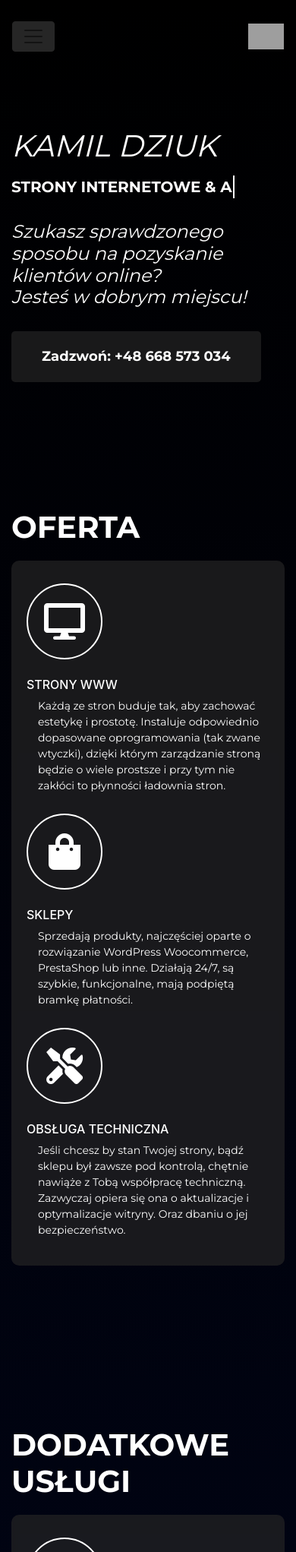
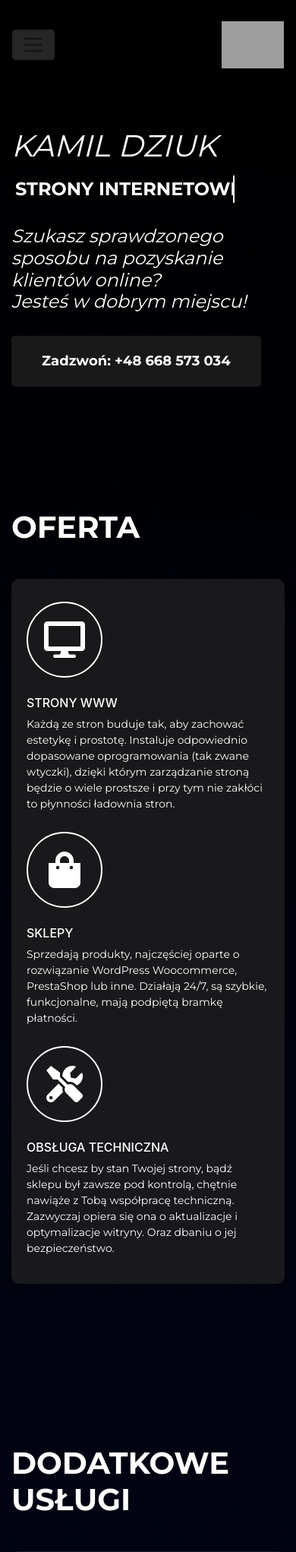
Before and after one commit to KamilDziuk/kamildziuk.github.io, a PHP site: page / in a window 390 px wide. Shown: the top 2043 px of the page at 76% size. Run offline with PHP 8.4, Linux system fonts and the light colour scheme; some libraries are stand-ins or nearby versions; grey boxes are pictures that could not be loaded.

Commit message:
Code optimization in CSS, JS and HTML. Improved text margins.

```diff
--- a/style.css
+++ b/style.css
@@ -1,30 +1,39 @@
+@import url('https://fonts.googleapis.com/css?family=Montserrat:400,700');
 
-@import url('https://fonts.googleapis.com/css?family=Montserrat:400,700');
 html,
 body,
+.navbar-brand {
+    color: #fff;
+    background: linear-gradient(to bottom, #000000, #010933, #021267);
+}
 
-.navbar-brand{
-    color:  #fff;
-    background: linear-gradient(to bottom,#000000, #010933, #021267);
+#cover {
+    height: 800px;
+    color: #fff;
 }
-#cover{
-	height: 800px;
+
+.logo-head {
+    width: 15%;
 }
-.logo-head
-{
-    width: 13%;
+
+.col-sm-12 {
+    top: 120px;
 }
-.col-sm-12
-{
-top:120px;
-}
+
 .col-md-3 {
     width: 100%;
 }
+
 @keyframes typing {
-    from { width: 0%; }
-    to { width: 100%; }
+    from {
+        width: 0%;
     }
+
+    to {
+        width: 100%;
+    }
+}
+
 .typewriter {
     overflow: hidden;
     border-right: .1em solid rgb(255, 255, 255);
@@ -36,77 +45,97 @@
     font-family: 'Montserrat', sans-serif;
     font-weight: 700;
     font-size: 55px;
-      color: #fff ;
+    color: #fff;
     margin-bottom: 30px;
 }
+
 @keyframes blink-caret {
-    from, to { border-color: transparent; }
-    35% { border-color: rgb(255, 255, 255); }
+
+    from,
+    to {
+        border-color: transparent;
     }
-.fixed-top{
+
+    35% {
+        border-color: rgb(255, 255, 255);
+    }
+}
+
+.fixed-top {
     max-width: 1140px;
     margin: 20px auto;
     transition: 0.2 all linear;
 }
-h1{
-    margin-top: 15% ;
+
+h1 {
+    margin-top: 15%;
     font-family: 'Montserrat', serif;
     color: #fff;
     font-size: 40px;
     font-style: italic;
 
 }
-h2{
+
+h2 {
     font-family: 'Montserrat', sans-serif;
     font-weight: 700;
     font-size: 75px;
-    color: #fff ;
+    color: #fff;
 
 }
-h3{
+
+h3 {
     margin-bottom: 5%;
     text-align: left;
 }
-h4{
+
+h4 {
     font-family: 'Montserrat', serif;
     position: relative;
     color: #fff;
     font-style: italic;
     margin-bottom: 30px;
 }
-h6{
+
+h6 {
     text-align: left;
 }
+
 .btn-primary :active {
     border-style: none;
 }
-.btn-primary{
+
+.btn-primary {
     font-family: 'Montserrat', sans-serif;
-    background:#262626a9;
+    background: #262626a9;
     backdrop-filter: blur(4px);
     border-style: none;
     font-size: 18px;
     padding: 20px 40px;
     font-weight: 700;
 }
-.btn-primary:hover{
+
+.btn-primary:hover {
     backdrop-filter: blur(4px);
     color: #fff;
     background-color: #383838a9;
 }
-a.nav-link{
+
+a.nav-link {
     font-family: 'Montserrat', sans-serif;
     font-size: 14px;
     color: #fff;
     width: 120px;
     transition: color .5s ease;
-    -webkit-transition:  color .5s ease;
-    -moz-transition:  color .5s ease;
-    -o-transition:  color .5s ease;
+    -webkit-transition: color .5s ease;
+    -moz-transition: color .5s ease;
+    -o-transition: color .5s ease;
 }
+
 #services {
     padding: 70px 0px;
 }
+
 .services-top h3,
 .portfolio-top h3,
 .oceny-top h3,
@@ -117,6 +146,7 @@
     font-size: 40px;
     font-weight: 700;
 }
+
 .services-top p,
 .portfolio-top p,
 .aboutUs-top p,
@@ -127,6 +157,7 @@
     font-size: 16px;
     margin-bottom: 70px;
 }
+
 .item-circle {
     border: 2px solid #ffff;
     border-radius: 50%;
@@ -137,6 +168,7 @@
     justify-content: center;
     margin-top: 10px;
 }
+
 .services-content h4 {
     font-family: 'Montserrat', sans-serif;
     font-size: 18px;
@@ -144,6 +176,7 @@
     color: #ffffff;
     margin-top: 24px;
 }
+
 .services-content p,
 .aboutUs-content p {
     font-family: 'Montserrat', serif;
@@ -151,6 +184,7 @@
     font-size: 14px;
     text-align: left;
 }
+
 .services-content {
     border-radius: 10px;
     padding: 20px;
@@ -158,10 +192,12 @@
     backdrop-filter: blur(4px);
     display: inline-block;
 }
+
 .services-content:hover {
     background: #383838a9;
     backdrop-filter: blur(4px);
 }
+
 .black-block {
     flex: 0 0 auto;
     width: 100%;
@@ -176,10 +212,12 @@
     justify-content: center;
     align-items: center;
 }
+
 .text-container {
     font-family: 'Montserrat', serif;
     margin-bottom: 20px;
 }
+
 .text-container img {
     width: 70px;
     height: 70px;
@@ -187,12 +225,14 @@
     margin-right: 5px;
     margin-top: 10px;
 }
+
 .carousel {
     width: 100%;
     height: 500px;
     overflow: hidden;
     position: relative;
 }
+
 .slide-container {
     width: 100%;
     display: flex;
@@ -200,10 +240,16 @@
     left: 0;
     transition: left 1.5s;
 }
+
+.navbar-light .navbar-nav .nav-link {
+    color: rgb(255 255 255);
+}
+
 .slide {
     width: 100%;
     height: 100%;
 }
+
 .red {
     flex: 0 0 auto;
     width: 29%;
@@ -214,57 +260,66 @@
     margin-left: 10px;
 }
 
-#portfolio{
+#portfolio {
 
     padding: 120px 0;
 }
-.card{
+
+.card {
     border-style: none;
 }
-.card img{
+
+.card img {
     width: 100%;
     background-size: cover;
 }
-.portfolio-content .card-title{
+
+.portfolio-content .card-title {
     font-family: 'Montserrat', sans-serif;
     font-size: 18px;
     font-weight: 700;
 }
-.portfolio-content .card-subtitle{
+
+.portfolio-content .card-subtitle {
     font-family: 'Montserrat', serif;
     font-size: 14px;
     font-style: italic
 }
-.aboutUs-content img{
+
+.aboutUs-content img {
     width: 100%;
     background-size: cover;
-    border: 7px solid  #000000a9;
+    border: 7px solid #000000a9;
 }
 
-.aboutUs-content .row{
+.aboutUs-content .row {
     margin-bottom: 90px;
 }
-.aboutUs-content h4{
+
+.aboutUs-content h4 {
     font-family: 'Montserrat', sans-serif;
     font-size: 18px;
     font-weight: 700;
     color: #ffffff;
 }
-.aboutUs-content{
+
+.aboutUs-content {
     position: relative;
     text-align: center;
 }
-.aboutUs-content:before{
+
+.aboutUs-content:before {
     content: "";
     top: 0;
     bottom: 0;
     left: 50%;
     position: absolute;
     width: 4px;
-    background:  #000000a9;
+    background: #000000a9;
     margin-left: -2px;
 }
-.about-circle:before{
+
+.about-circle:before {
     top: 0;
     bottom: 0;
     position: absolute;
@@ -273,12 +328,13 @@
     height: 200px;
     background: #000000a9;
     border-radius: 50%;
-    border: 7px solid   #000000a9;
+    border: 7px solid #000000a9;
     left: 50%;
     margin-left: -100px;
 }
+
 .rounded-circle {
-    border-radius: 0%!important;
+    border-radius: 0% !important;
 }
 
 #socialIcons {
@@ -287,19 +343,21 @@
     margin: 0;
 }
 
-.social-icon{
+.social-icon {
 
     padding-left: 5px;
     padding-right: 5px;
 }
-.social-icon .fab{
+
+.social-icon .fab {
     border: 2px solid #262626;
     width: 30px;
     height: 30px;
     border-radius: 50%;
     line-height: 26px;
 }
-.team-content p{
+
+.team-content p {
     width: 85%;
     margin: 50px auto;
     font-family: 'Montserrat', serif;
@@ -309,46 +367,55 @@
 
 #footer {
     padding: 20px 0px;
-    background:#262626a9;
+    background: #262626a9;
     backdrop-filter: blur(4px);
     color: #fff;
 }
-#footer a{
+
+#footer a {
     color: #fff;
 }
+
 .footer-item :hover {
     text-decoration: none;
 }
+
 .logo {
     width: 45%;
     margin-bottom: 20px;
     margin-top: 20px;
 }
+
 #socialIcons {
     list-style-type: none;
     padding: 0;
     margin: 0;
 }
+
 #socialIcons li {
     display: inline-block;
     margin-right: 10px;
 }
+
 #socialIcons a {
     color: #ffff;
     font-size: 24px;
 }
-.company-social-icons{
+
+.company-social-icons {
     list-style-type: none;
     margin: 0;
     padding: 0;
 }
-.company-social-icon{
+
+.company-social-icon {
     display: inline;
     padding-left: 9px;
     padding-right: 9px;
     color: #fff;
 }
-.company-social-icon i{
+
+.company-social-icon i {
     background: #262626;
     width: 40px;
     height: 40px;
@@ -356,190 +423,227 @@
     border-radius: 50%;
     cursor: pointer;
 }
-.change-fixed-top{
+
+.change-fixed-top {
     margin-top: 0px;
-    background:#262626a9;
+    background: #262626a9;
     backdrop-filter: blur(4px);
     max-width: 100%;
 }
-@media (max-width: 991px){
 
-    .company-social-icon{
+@media (max-width: 991px) {
+
+    .company-social-icon {
         padding-left: 5px;
         padding-right: 5px;
     }
-    .company-social-icon i{
+
+    .company-social-icon i {
         width: 30px;
         height: 30px;
         line-height: 30px;
     }
-    .col-sm-12
-    {
-    top:40px;
+
+    .col-sm-12 {
+        top: 40px;
     }
+
     .typewriter {
         font-size: 34px;
     }
-    h1{
+
+    h1 {
         margin-top: 280px;
         font-size: 36px;
     }
-    h2{
+
+    h2 {
         font-size: 55px;
     }
-	.card img{
+
+    .card img {
         width: 100%;
 
         background-size: cover;
     }
+
     .red {
-
         width: 50%;
     }
+
     .carousel {
         width: 100%;
         height: 400px;
-    overflow:hidden;
+        overflow: hidden;
         position: relative;
     }
-	a.nav-link{
+
+    a.nav-link {
         font-family: 'Montserrat', sans-serif;
         font-size: 14px;
         color: #fff;
         text-align: center;
         width: 100%;
         transition: color .5s ease;
-    -webkit-transition:  color .5s ease;
-    -moz-transition:  color .5s ease;
-    -o-transition:  color .5s ease;
+        -webkit-transition: color .5s ease;
+        -moz-transition: color .5s ease;
+        -o-transition: color .5s ease;
         text-decoration: none;
     }
-    #footer p{
+
+    #footer p {
         font-size: 11px;
         line-height: 30px;
     }
 }
-@media (max-width: 767px){
-	#cover{
+
+@media (max-width: 767px) {
+    #cover {
         height: 600px;
     }
-    .col-sm-12
-{
-top:120px;
+
+    .col-sm-12 {
+        top: 120px;
     }
+
     .typewriter {
         font-size: 25px;
     }
-    .navbar-collapse{
+
+    .navbar-collapse {
         background: #262626;
     }
-    .navbar-light .navbar-toggler{
+
+    .navbar-light .navbar-toggler {
         border: 1px solid #262626;
     }
-    h1{
+
+    h1 {
         margin-top: 100px;
         font-size: 32px;
         margin-bottom: 15px;
     }
-    h2{
+
+    h2 {
         font-size: 50px;
         color: #fff;
         margin-bottom: 20px;
     }
-    h3{
+
+    h3 {
         width: 100%;
     }
+
     .red {
         width: 90%;
     }
+
     .carousel {
         width: 100%;
         height: 400px;
-      overflow:hidden;
+        overflow: hidden;
         position: relative;
     }
-    .navbar-toggler{
-        background: #262626;
-        outline: none;
-        border: none;
-    }
-    textarea{
-        margin-top: 30px;
-        margin-left: 25px;
-    }
-	.card img{
-		width: 100%;
-	}
-  .card{
-    border-style: none;
-    margin-bottom: 30px;
-}
-}
-@media (max-width: 575px){
-    .col-sm-12
-    {
-    top:60px;
 
-    }
-    .col-md-3 {
-        width: 100%;
-    }
-	#cover{
-		height: 600px;
-	}
-    p
-    {
-        padding-left: 15px;
-    }
-    h1{
-		margin-top: 30%;
-        font-size: 40px;
-    }
-    h2{
-        font-size: 30px;
-    }
-    h3{
-            padding-left: 15px
-        }
-  .card{
-      border-style: none;
-      margin-bottom: 30px;
-  }
-  .card img{
-    width: 100%;
-      background-size: cover;
-  }
-  .portfolio-content .card-title{
-      font-family: 'Montserrat', sans-serif;
-      font-size: 18px;
-      font-weight: 700;
-  }
-  .portfolio-content .card-subtitle{
-      font-family: 'Montserrat', serif;
-      font-size: 14px;
-      font-style: italic
-  }
-    .navbar-toggler{
+    .navbar-toggler {
         background: #262626;
         outline: none;
         border: none;
     }
 
-	.card img{
+    textarea {
+        margin-top: 30px;
+        margin-left: 25px;
+    }
+
+    .card img {
         width: 100%;
+    }
 
+    .card {
+        border-style: none;
+        margin-bottom: 30px;
+    }
+}
+
+@media (max-width: 575px) {
+    .logo-head {
+        width: 23%;
+    }
+
+    .logo {
+        width: 40%;
+        margin-bottom: 50px;
+    }
+
+    .col-sm-12 {
+        top: 60px;
+    }
+
+    .col-md-3 {
+        width: 100%;
+    }
+
+    #cover {
+        height: 600px;
+    }
+
+    .services-top h3 {
+        margin-left: 15px;
+    }
+
+    h1 {
+
+        margin-top: 30%;
+        font-size: 40px;
+    }
+
+    h2 {
+        font-size: 30px;
+    }
+
+    .card {
+        border-style: none;
+        margin-bottom: 30px;
+    }
+
+    .card img {
+        width: 100%;
         background-size: cover;
     }
+
+    .portfolio-content .card-title {
+        font-family: 'Montserrat', sans-serif;
+        font-size: 18px;
+        font-weight: 700;
+    }
+
+    .portfolio-content .card-subtitle {
+        font-family: 'Montserrat', serif;
+        font-size: 14px;
+        font-style: italic
+    }
+
+    .navbar-toggler {
+        background: #262626;
+        outline: none;
+        border: none;
+    }
+
+
     .typewriter {
-        font-size: 20px;
+        font-size: 24px;
+        padding-left: 5px
     }
+
     .red {
         width: 90%;
     }
+
     .carousel {
         width: 100%;
         height: 400px;
-    overflow:hidden;
+        overflow: hidden;
         position: relative;
     }
 }
```
Also changed, not shown: index.html (+102 -48 lines), script.js (+6 -6 lines). Lines whose indentation alone changed are shown as unchanged.
